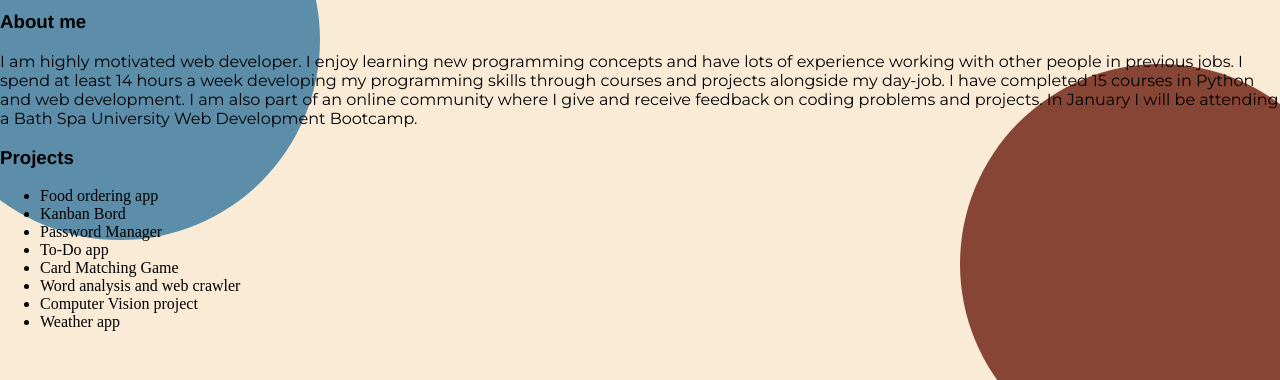
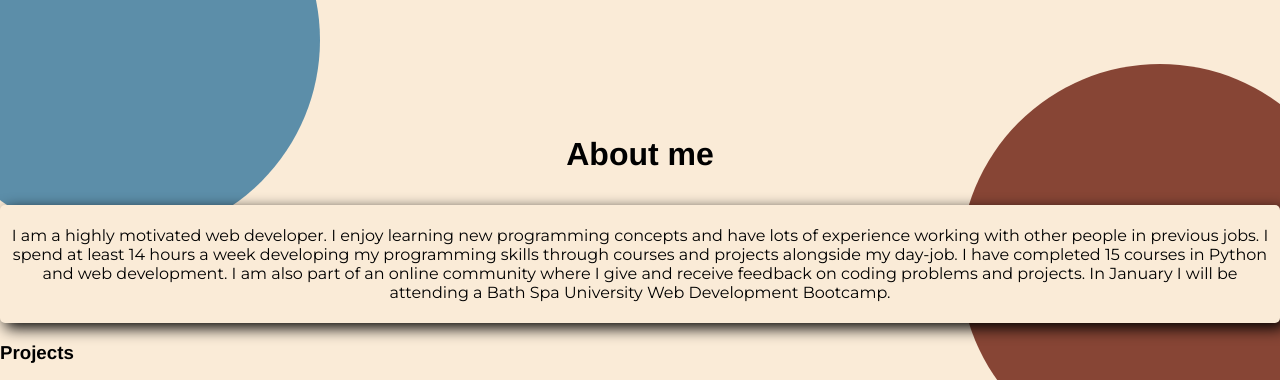
Before and after one commit to JohnPalmgren/portfolio-site, a Gatsby site: page / in a window 1280 px wide. Shown: the part 416-796 px from the top of the page. Built offline with nearby package versions, Linux system fonts and the light colour scheme; Gatsby itself is replaced by a stand-in of ours.

Commit message:
'about me' styles addded

```diff
--- /dev/null
+++ b/src/components/UI/Card.js
@@ -0,0 +1,8 @@
+import React from "react";
+import { card } from "./Card.module.css"
+
+const Card = (props) => {
+    return <div className={card}>{props.children}</div>
+}
+
+export default Card
--- /dev/null
+++ b/src/components/UI/Card.module.css
@@ -0,0 +1,6 @@
+.card {
+    border-radius: 5px;
+    padding: 5px;
+    box-shadow: 5px 5px 15px ;
+    background-color: #faebd7;
+}
--- a/src/components/homepage/About.js
+++ b/src/components/homepage/About.js
@@ -1,21 +1,27 @@
 import React, { Fragment } from "react";
+import Card from "../UI/Card.js";
+import { subtitle, paragraph, cardWrapper } from "./About.module.css";
 
 const About = () => {
-    return (
+  return (
     <Fragment>
-      <h3>About me</h3>
-      <p>
-        I am highly motivated web developer. I enjoy learning new programming
-        concepts and have lots of experience working with other people in
-        previous jobs. I spend at least 14 hours a week developing my
-        programming skills through courses and projects alongside my day-job. I
-        have completed 15 courses in Python and web development. I am also part
-        of an online community where I give and receive feedback on coding
-        problems and projects. In January I will be attending a Bath Spa University Web
-        Development Bootcamp.
-      </p>
+      <h3 className={subtitle}>About me</h3>
+      <div className={cardWrapper}>
+        <Card>
+          <p className={paragraph}>
+            I am a highly motivated web developer. I enjoy learning new
+            programming concepts and have lots of experience working with other
+            people in previous jobs. I spend at least 14 hours a week developing
+            my programming skills through courses and projects alongside my
+            day-job. I have completed 15 courses in Python and web development.
+            I am also part of an online community where I give and receive
+            feedback on coding problems and projects. In January I will be
+            attending a Bath Spa University Web Development Bootcamp.
+          </p>
+        </Card>
+      </div>
     </Fragment>
-    )
-}
+  );
+};
 
-export default About
+export default About;
--- /dev/null
+++ b/src/components/homepage/About.module.css
@@ -0,0 +1,14 @@
+.subtitle {
+    font-size: 2rem;
+    text-align: center;
+    margin-top: 9rem;
+}
+
+.paragraph {
+    text-align: center;
+}
+
+.card-wrapper {
+    margin: auto;
+    width: 80%;
+}
```
